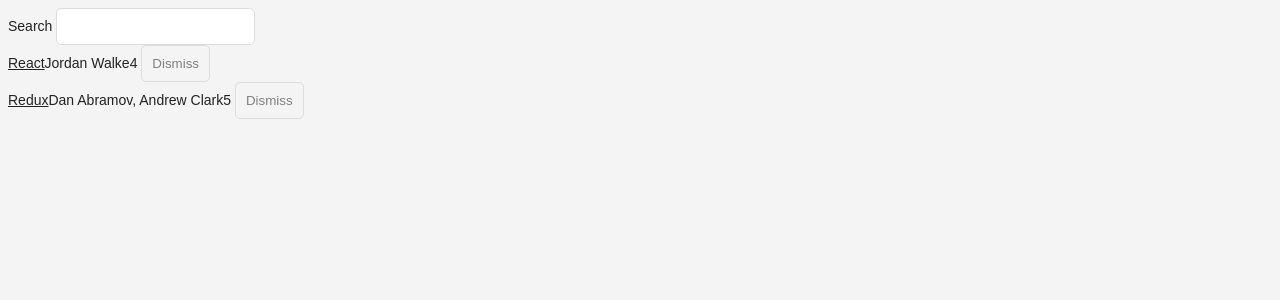
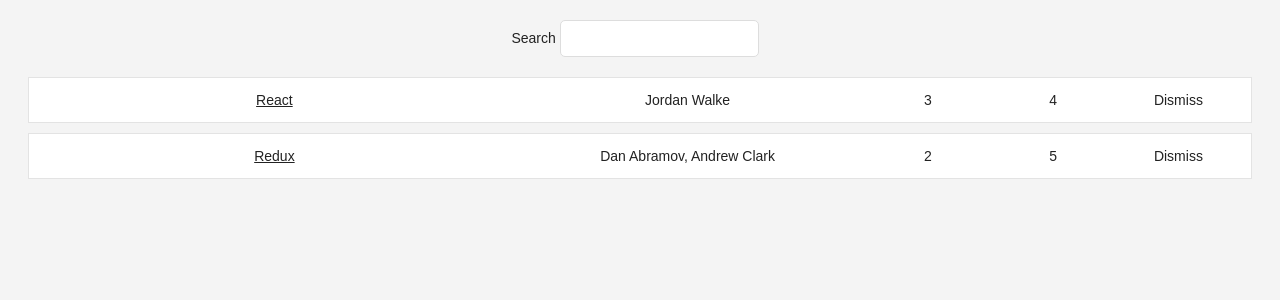
Before and after one commit to sumitoberoi1/HackerNewsReactClient, a React (Create React App) app in the folder hackernews/hackernews/: page / in a window 1280 px wide. Shown: the top 300 px of the page. Built offline with nearby package versions, Linux system fonts and the light colour scheme.

Commit message:
More css added

```diff
--- a/hackernews/hackernews/src/App.js
+++ b/hackernews/hackernews/src/App.js
@@ -42,14 +42,18 @@
   render() {
     const {searchTerm,list} = this.state
     return (
+      <div className = "page">
+        <div className = "interactions">
           <div className = "App">
             <Search value={searchTerm}
                     onChange={this.onSearchChange}
             >Search</Search>
+          </div>
           <Table list = {list}
                   pattern = {searchTerm}
                   onDismiss = {this.onDismiss}
           />
+        </div>
       </div>
     );
   }
@@ -61,18 +65,32 @@
       </form>
 
 const Table = ({list, pattern,onDismiss}) =>
-      <div>
+      <div className = "table">
         {
           list
           .filter(item => item.title.toLowerCase().includes(pattern.toLocaleLowerCase()))
           .map(item =>
-            <div key = {item.objectID}>
-              <span>
-                <a href = {item.url}>{item.title}</a>
+          <div key = {item.objectID} className="table-row">
+            <span style={{ width: '40%' }}>
+            <a href={item.url}>{item.title}</a>
             </span>
-              <span>{item.author}</span>
-              <span>{item.points}</span>
-              <span> <Button onClick = {() => onDismiss(item.objectID)}>Dismiss</Button></span>
+            <span style={{ width: '30%' }}>
+              {item.author}
+            </span>
+            <span style={{ width: '10%' }}>
+              {item.num_comments}
+            </span>
+            <span style={{ width: '10%' }}>
+              {item.points}
+            </span>
+            <span style={{ width: '10%' }}>
+              <Button
+                onClick={() => onDismiss(item.objectID)}
+                className="button-inline"
+              >
+                Dismiss
+              </Button>
+            </span>
           </div>)
         }
       </div>
```
Lines whose indentation alone changed are shown as unchanged.
